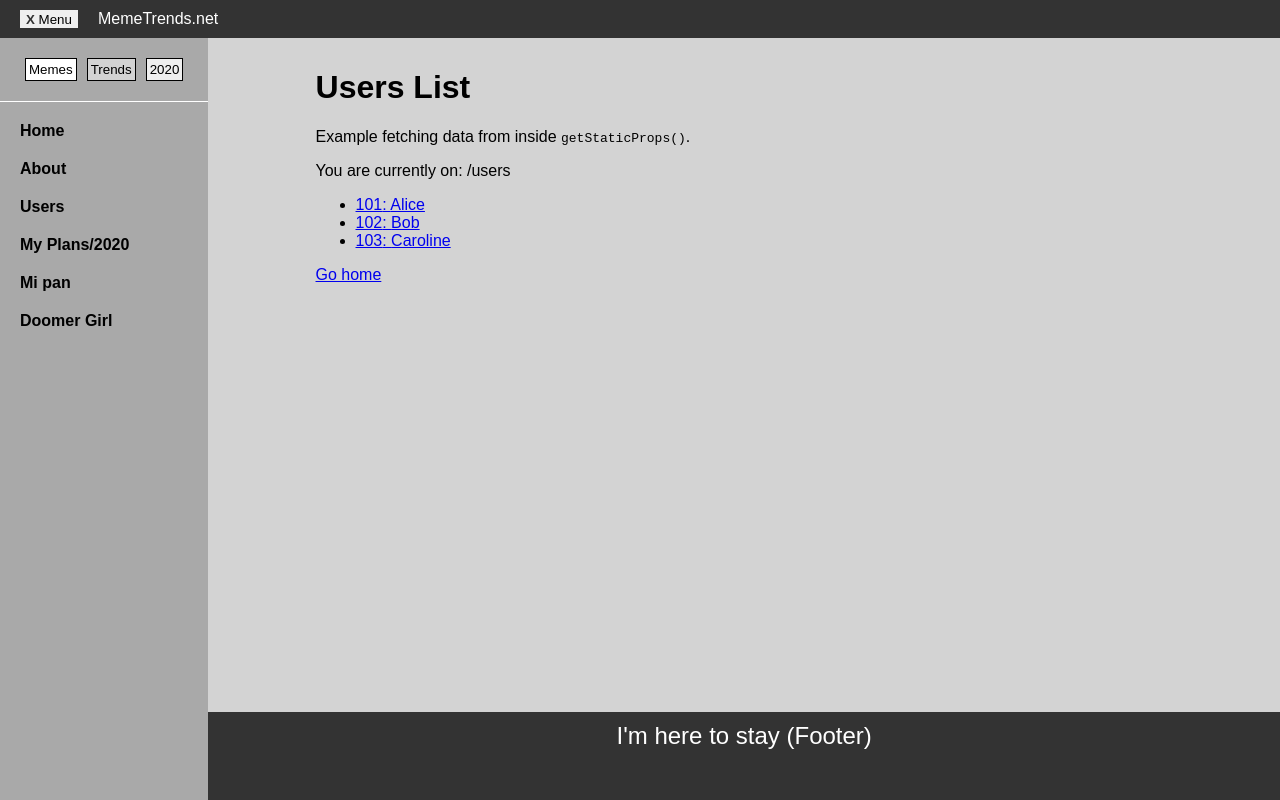
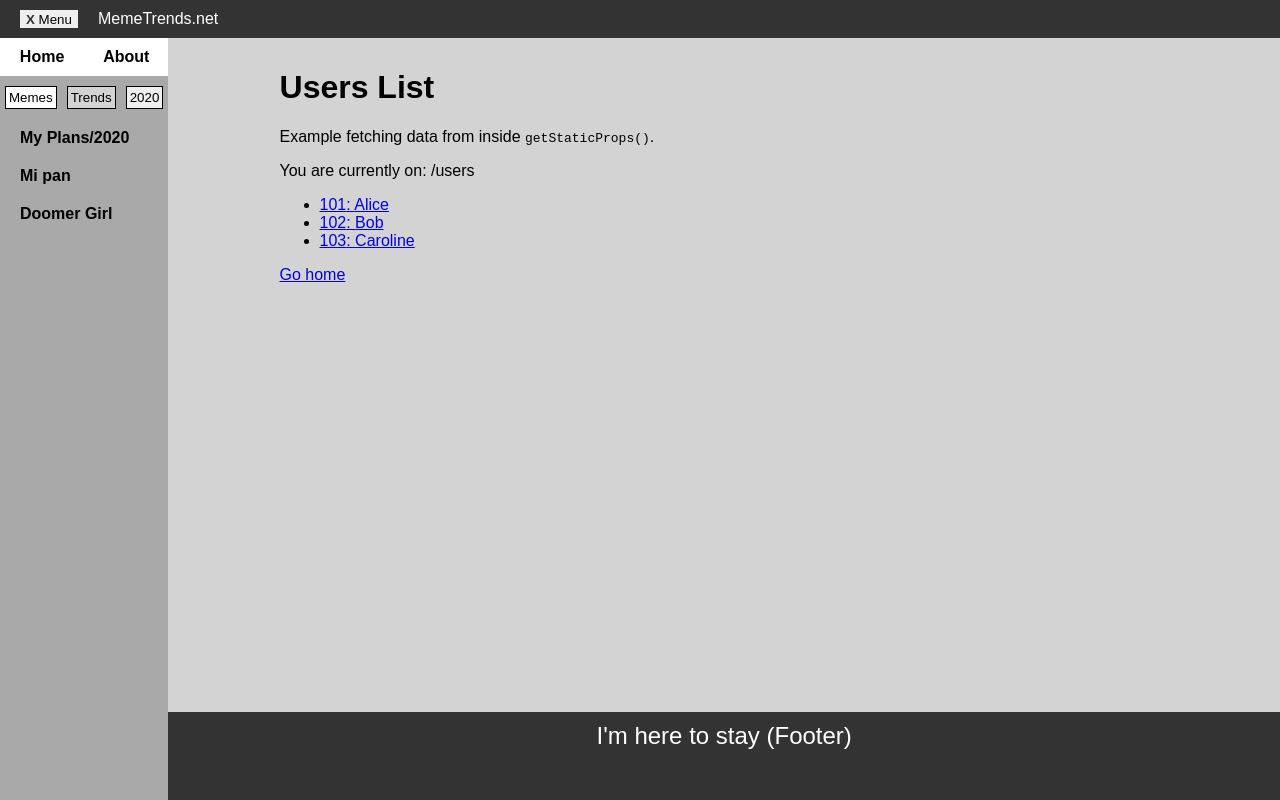
Before and after one commit to Neylion/memetrends, a Next.js app: page /users in a window 1280 px wide. Built offline with nearby package versions, Linux system fonts and the light colour scheme.

Commit message:
Adjust sidebar handling and styling

```diff
--- a/components/SideBar/ListFilter.module.scss
+++ b/components/SideBar/ListFilter.module.scss
@@ -1,10 +1,7 @@
 .filter {
   display: flex;
   flex-shrink: 0;
-  color: white;
-  padding: 20px;
   justify-content: space-between;
-  border-bottom: 1px solid;
 
   &Choice {
     margin: 0 5px;
--- a/components/SideBar/MemeList.tsx
+++ b/components/SideBar/MemeList.tsx
@@ -1,11 +1,12 @@
 import React, { Fragment, useEffect, useState } from "react";
-import MenuItem from "./MenuItem";
+import { ListMenuItem } from "./MenuItem";
 import http from "../../utils/http";
 import { IMeme } from "../../interfaces/meme";
 
+// TODO: Is this a suitable way to cache memes (To avoid "Loading" flash on every page request)?
+let cachedMemes: IMeme[] = [];
 export default function MemeList({ activeYear }: { activeYear: number }) {
   const [memes, setMemes] = useState(new Array<IMeme>());
-  let memeElements: JSX.Element[] = [];
 
   useEffect(() => {
     http.getMemes().then((response) => {
@@ -14,16 +15,28 @@ export default function MemeList({ activeYear }: { activeYear: number }) {
   }, []);
 
   if (memes.length <= 0) {
+    if (cachedMemes.length > 0) {
+      const memeElements = getMemeElements(memes, activeYear);
+      return <Fragment>{memeElements}</Fragment>;
+    }
     return <div>Loading</div>;
+  } else {
+    cachedMemes = memes;
+    const memeElements = getMemeElements(memes, activeYear);
+    return <Fragment>{memeElements}</Fragment>;
   }
+}
+
+function getMemeElements(memes: IMeme[], activeYear: number) {
+  let memeElements: JSX.Element[] = [];
   memes.forEach((meme) => {
     if (meme.year === activeYear) {
       memeElements.push(
-        <MenuItem key={`meme-nav-${meme.id}`} link={`/memes/${meme.slug}?year=${activeYear}`}>
+        <ListMenuItem key={`meme-nav-${meme.id}`} link={`/memes/${meme.slug}?year=${activeYear}`}>
           {meme.title}
-        </MenuItem>
+        </ListMenuItem>
       );
     }
   });
-  return <Fragment>{memeElements}</Fragment>;
+  return memeElements;
 }
--- a/components/SideBar/MenuItem.module.scss
+++ b/components/SideBar/MenuItem.module.scss
@@ -1,12 +1,27 @@
 @import "../../variables";
 
-.item {
-  padding: 10px 20px;
+.navItem,
+.listItem {
   font-weight: bold;
   background-color: inherit;
+  &:hover {
+    cursor: pointer;
+    color: rgb(9, 122, 109);
+  }
+}
 
+.navItem {
+  padding: 10px 0;
+  text-align: center;
+  flex: 1;
+  &:hover {
+    filter: brightness(90%);
+  }
+}
+
+.listItem {
+  padding: 10px 20px;
   &:hover {
     filter: brightness(110%);
-    cursor: pointer;
   }
 }
--- a/components/SideBar/MenuItem.tsx
+++ b/components/SideBar/MenuItem.tsx
@@ -2,10 +2,18 @@ import Link from "next/link";
 import React from "react";
 import styles from "./MenuItem.module.scss";
 
-export default function MenuItem({ link, children }: any) {
+export function NavMenuItem({ link, children }: any) {
   return (
     <Link href={link}>
-      <div className={styles.item}>{children}</div>
+      <div className={styles.navItem}>{children}</div>
     </Link>
   );
 }
+
+export function ListMenuItem({ link, children }: any) {
+  return (
+    <Link href={link}>
+      <div className={styles.listItem}>{children}</div>
+    </Link>
+  );
+}
--- a/components/SideBar/SideBar.module.scss
+++ b/components/SideBar/SideBar.module.scss
@@ -9,6 +9,13 @@
   @media screen and (min-width: 480px) {
     display: flex;
     flex-shrink: 0;
+  }
+
+  &Main {
+    display: flex;
+    align-items: stretch;
+    background-color: white;
+    margin-bottom: 10px;
   }
 }
 
--- a/components/SideBar/SideBar.tsx
+++ b/components/SideBar/SideBar.tsx
@@ -1,27 +1,30 @@
 import React, { useState } from "react";
 import styles from "./SideBar.module.scss";
-import MenuItem from "./MenuItem";
+import { ListMenuItem, NavMenuItem } from "./MenuItem";
 import MemeList from "./MemeList";
 import ListFilter from "./ListFilter";
 
 let trends: JSX.Element[] = [];
 for (let i = 100; i <= 200; i++) {
   const link = `/users/${i}`;
-  trends.push(<MenuItem link={link}>{`${i}. Trends Testing`}</MenuItem>);
+  trends.push(<ListMenuItem link={link}>{`${i}. Trends Testing`}</ListMenuItem>);
 }
 
+const currentYear = new Date().getFullYear();
+let activeYear: number | undefined;
+let setYear;
 export default function SideBar() {
-  const currentYear = new Date().getFullYear();
-  const [activeYear, setYear] = useState(currentYear);
+  [activeYear, setYear] = useState(activeYear || currentYear);
   const [isMemesActive, toggleMemes] = useState(true);
   const filterProperties = { currentYear, activeYear, setYear, isMemesActive, toggleMemes };
   return (
     <div className={styles.sideBar}>
+      <div className={styles.sideBarMain}>
+        <NavMenuItem link="/">Home</NavMenuItem>
+        <NavMenuItem link="/about">About</NavMenuItem>
+      </div>
       <ListFilter {...filterProperties} />
       <div className={styles.content}>
-        <MenuItem link="/">Home</MenuItem>
-        <MenuItem link="about">About</MenuItem>
-        <MenuItem link="/users">Users</MenuItem>
         {isMemesActive ? <MemeList activeYear={activeYear} /> : trends}
       </div>
     </div>
```
